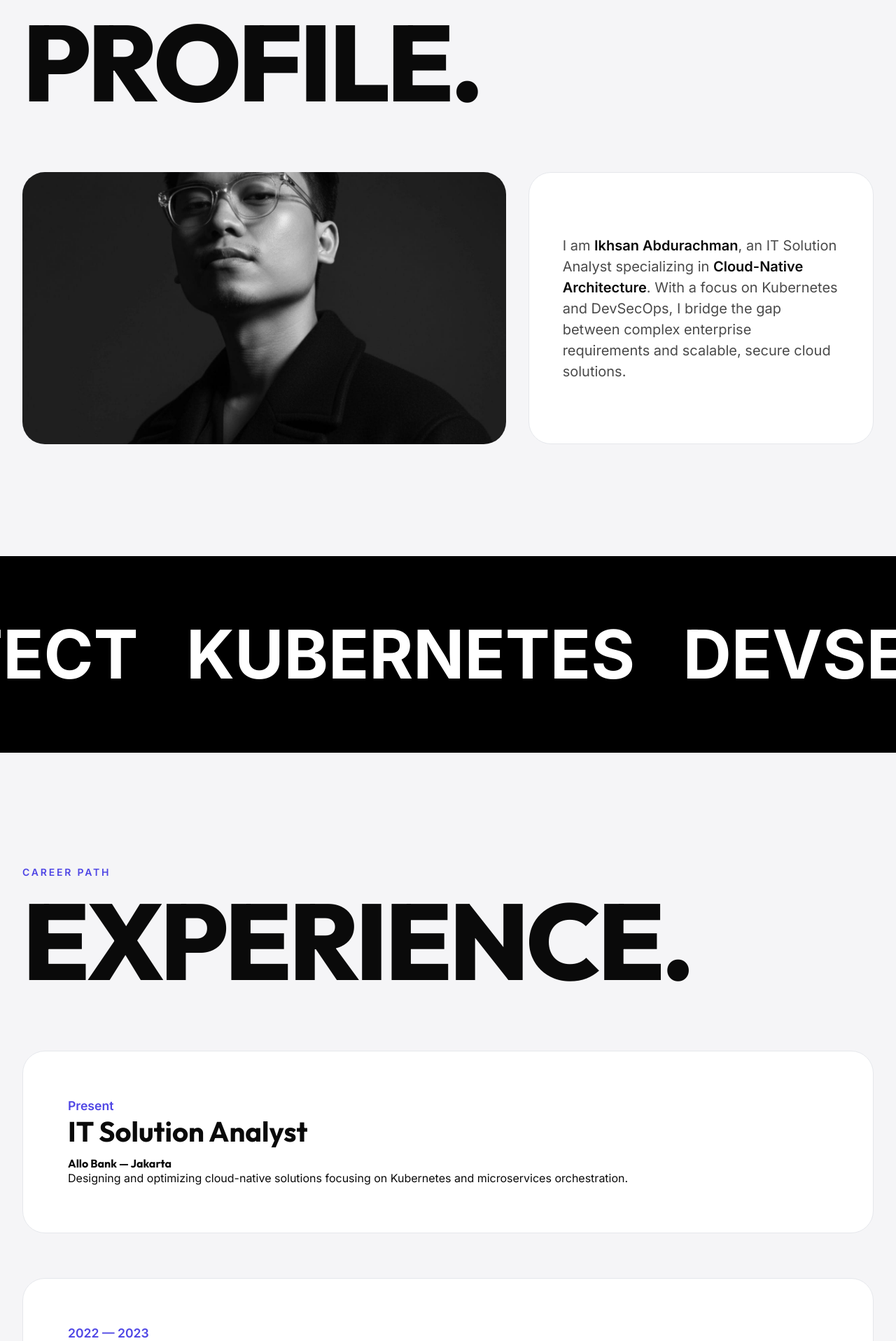
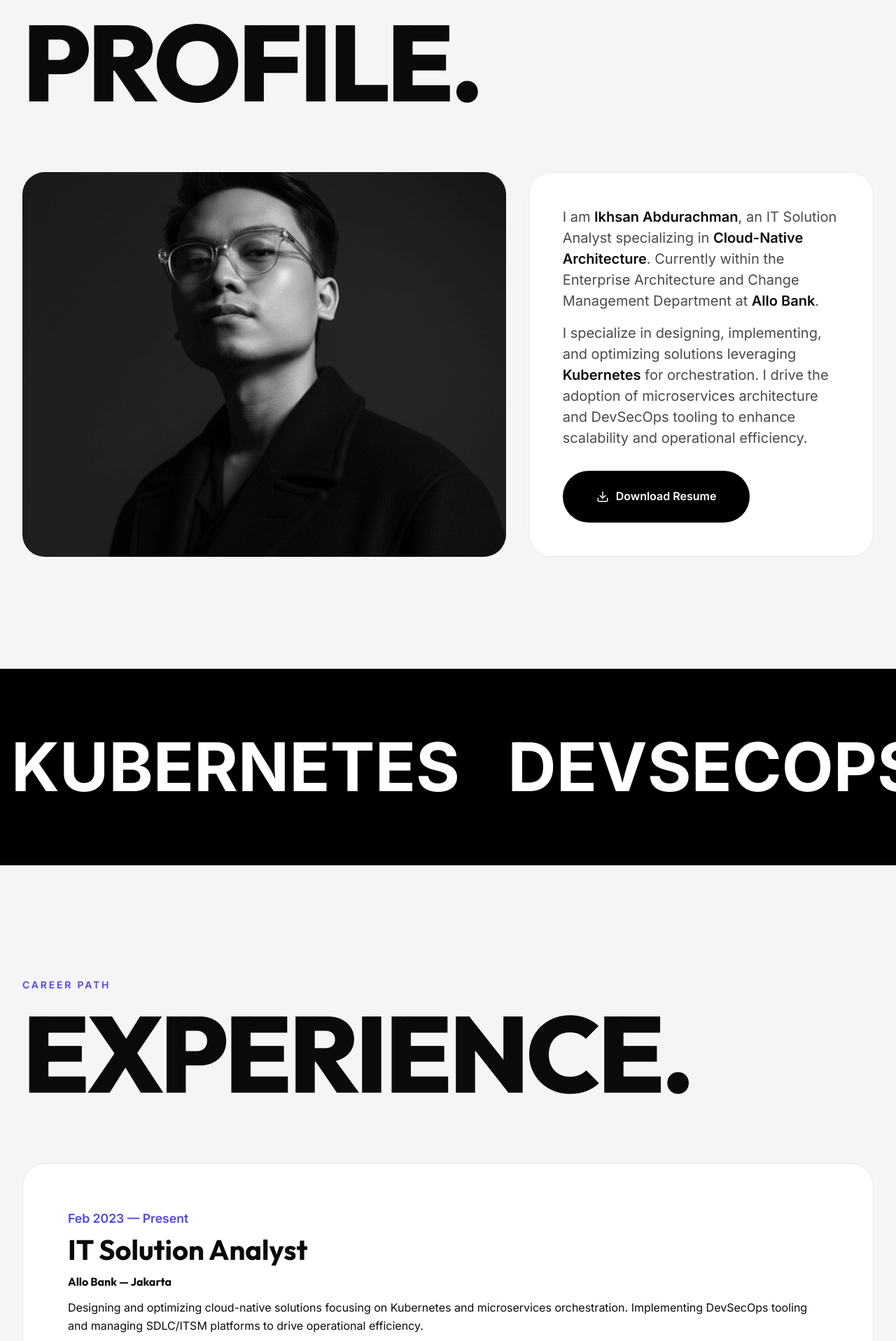
Before and after one commit to ihsbramn/ihsbramn.github.io, a PHP site: page / in a window 1280 px wide. Shown: the part 979-2896 px from the top of the page at 70% size. Run offline with PHP 8.4, Linux system fonts and the light colour scheme.

Commit message:
update resume

```diff
--- a/components/footer.js
+++ b/components/footer.js
@@ -85,7 +85,7 @@ class CustomFooter extends HTMLElement {
             <a href="mailto:ihsbramn.work@gmail.com">email</a>
             <a href="https://github.com/ihsbramn" target="_blank">github</a>
           </div>
-          <p class="copyright">© 2025 Ikhsan Abdurachman</p>
+          <p class="copyright">© 2026 Ikhsan Abdurachman</p>
         </div>
       </footer>
     `;
--- a/components/navbar.js
+++ b/components/navbar.js
@@ -75,7 +75,9 @@ class CustomNavbar extends HTMLElement {
         <ul class="nav-links">
           <li><a href="#about">About</a></li>
           <li><a href="#experience">Works</a></li>
+          <li><a href="#education">Education</a></li>
           <li><a href="#skills">Skills</a></li>
+          <li><a href="#certifications">Certified</a></li>
           <li><a href="#contact">Contact</a></li>
         </ul>
       </nav>
--- a/index.html
+++ b/index.html
@@ -48,10 +48,20 @@
                 <div class="bio-card reveal">
                     <p>
                         I am <span class="highlight">Ikhsan Abdurachman</span>, an IT Solution Analyst specializing in
-                        <span class="highlight">Cloud-Native Architecture</span>.
-                        With a focus on Kubernetes and DevSecOps, I bridge the gap between complex enterprise
-                        requirements and scalable, secure cloud solutions.
+                        <span class="highlight">Cloud-Native Architecture</span>. Currently within the Enterprise
+                        Architecture and Change Management Department at <span class="highlight">Allo Bank</span>.
                     </p>
+                    <p class="mt-4">
+                        I specialize in designing, implementing, and optimizing solutions leveraging <span
+                            class="highlight">Kubernetes</span> for orchestration. I drive the adoption of microservices
+                        architecture and DevSecOps tooling to enhance scalability and operational efficiency.
+                    </p>
+                    <div class="mt-8">
+                        <a href="./assets/CV_Ikhsan Abdurachman.docx.pdf" download class="magnetic-btn">
+                            <i data-feather="download" style="width: 18px; height: 18px; margin-right: 10px;"></i>
+                            Download Resume
+                        </a>
+                    </div>
                 </div>
             </div>
         </section>
@@ -64,6 +74,8 @@
                 <span>DevSecOps</span>
                 <span>Microservices</span>
                 <span>IT Solution Analyst</span>
+                <span>Kubernetes</span>
+                <span>Cloud-Native</span>
             </div>
         </div>
 
@@ -78,12 +90,13 @@
                 <!-- Job 1 -->
                 <div class="work-item reveal">
                     <div class="work-info">
-                        <span class="work-role">Present</span>
+                        <span class="work-role">Feb 2023 — Present</span>
                         <h3>IT Solution Analyst</h3>
                         <p class="font-heading">Allo Bank — Jakarta</p>
                         <p class="text-secondary mt-4">
                             Designing and optimizing cloud-native solutions focusing on Kubernetes and microservices
-                            orchestration.
+                            orchestration. Implementing DevSecOps tooling and managing SDLC/ITSM platforms to drive
+                            operational efficiency.
                         </p>
                     </div>
                 </div>
@@ -91,18 +104,51 @@
                 <!-- Job 2 -->
                 <div class="work-item reveal">
                     <div class="work-info">
-                        <span class="work-role">2022 — 2023</span>
-                        <h3>IT Acceleration Program</h3>
+                        <span class="work-role">Nov 2022 — Feb 2023</span>
+                        <h3>Allo LEAD (Learning Acceleration Academy)</h3>
                         <p class="font-heading">Allo Bank x Hacktiv8</p>
+                        <p class="text-secondary mt-4">
+                            Intensive IT Acceleration Program in collaboration with Hacktiv8.
+                        </p>
                     </div>
                 </div>
 
                 <!-- Job 3 -->
                 <div class="work-item reveal">
                     <div class="work-info">
-                        <span class="work-role">2021</span>
-                        <h3>Access Service Operation</h3>
-                        <p class="font-heading">Telkom Indonesia</p>
+                        <span class="work-role">Jun 2021 — Aug 2021</span>
+                        <h3>Access Service Operation Internship</h3>
+                        <p class="font-heading">Telkom Indonesia — Semarang</p>
+                        <p class="text-secondary mt-4">
+                            Developed full-stack dashboard for helpdesk using Laravel and Python-based Telegram bots for
+                            technician reporting.
+                        </p>
+                    </div>
+                </div>
+            </div>
+        </section>
+
+        <!-- Education Section -->
+        <section id="education">
+            <div class="section-header reveal">
+                <span class="section-tag">Learning</span>
+                <h2 class="section-title massive text-lowercase">education.</h2>
+            </div>
+
+            <div class="work-grid">
+                <div class="work-item reveal">
+                    <div class="work-info">
+                        <span class="work-role">2018 — 2022</span>
+                        <h3>Telkom University</h3>
+                        <p class="font-heading">Bachelor of Information System</p>
+                        <p class="text-secondary mt-4">GPA 3.54 (Cum Laude)</p>
+                    </div>
+                </div>
+                <div class="work-item reveal">
+                    <div class="work-info">
+                        <span class="work-role">2015 — 2018</span>
+                        <h3>25 Bandung Senior High School</h3>
+                        <p class="font-heading">Science Major</p>
                     </div>
                 </div>
             </div>
@@ -115,18 +161,61 @@
                 <h2 class="section-title massive text-lowercase">skills.</h2>
             </div>
 
-            <div class="work-grid">
+            <div class="work-grid" style="grid-template-columns: repeat(auto-fit, minmax(300px, 1fr));">
                 <div class="work-item reveal">
                     <h3>Containerization</h3>
-                    <p class="text-secondary">Kubernetes, Docker, Container orchestration.</p>
+                    <p class="text-secondary">Kubernetes, Docker, Orchestration, Container management.</p>
                 </div>
                 <div class="work-item reveal">
                     <h3>DevSecOps</h3>
-                    <p class="text-secondary">CI/CD pipelines, security automation.</p>
+                    <p class="text-secondary">CI/CD pipelines, security automation, SDLC optimization.</p>
                 </div>
                 <div class="work-item reveal">
                     <h3>Cloud-Native</h3>
-                    <p class="text-secondary">Architecture design & implementation.</p>
+                    <p class="text-secondary">Microservices architecture, Scalability & Performance.</p>
+                </div>
+                <div class="work-item reveal">
+                    <h3>ITSM & Tooling</h3>
+                    <p class="text-secondary">Jira, Confluence, Atlassian stack, API Gateways.</p>
+                </div>
+            </div>
+        </section>
+
+        <!-- Certifications -->
+        <section id="certifications">
+            <div class="section-header reveal">
+                <span class="section-tag">Credentials</span>
+                <h2 class="section-title massive text-uppercase">certified.</h2>
+            </div>
+
+            <div class="work-grid">
+                <div class="work-item reveal">
+                    <div class="work-info">
+                        <span class="work-role">Feb 2024 — Feb 2027</span>
+                        <h3>Manajemen Risiko Perbankan Kualifikasi 4</h3>
+                        <p class="font-heading">BNSP (Badan Nasional Sertifikasi Profesi)</p>
+                    </div>
+                </div>
+                <div class="work-item reveal">
+                    <div class="work-info">
+                        <span class="work-role">2023</span>
+                        <h3>Atlassian Fundamentals</h3>
+                        <p class="font-heading">Jira, Jira Service Management, & Confluence</p>
+                    </div>
+                </div>
+                <div class="work-item reveal">
+                    <div class="work-info">
+                        <span class="work-role">2023</span>
+                        <h3>Jira & Jira Service Management Administrator</h3>
+                        <p class="font-heading">Metro Data Academy</p>
+                    </div>
+                </div>
+                <div class="work-item reveal">
+                    <div class="work-info">
+                        <span class="work-role">2021 — 2026</span>
+                        <h3>Junior Web Developer</h3>
+                        <p class="font-heading">LSP Informatika BNSP</p>
+                    </div>
                 </div>
             </div>
         </section>
@@ -139,8 +228,8 @@
             </div>
 
             <div class="work-item reveal">
-                <h3>Smart Tourism Platform</h3>
-                <p class="font-heading">ICHELSS 2022</p>
+                <h3>Smart Tourism Platform for Tourist with Disabilities</h3>
+                <p class="font-heading">The Second HISPISI's International Conference (ICHELSS 2022)</p>
                 <a href="https://journal.unj.ac.id/unj/index.php/hispisi/article/view/30999" target="_blank"
                     class="magnetic-btn mt-4" style="padding: 1rem 2rem;">Read Paper</a>
             </div>
@@ -161,7 +250,7 @@
                 <a href="https://www.linkedin.com/in/ihsbramn/" target="_blank"
                     class="work-item reveal text-decoration-none">
                     <h3>LinkedIn</h3>
-                    <p class="text-secondary">in/ihsbramn</p>
+                    <p class="text-secondary">linkedin.com/in/ihsbramn</p>
                 </a>
             </div>
         </section>
--- a/style.css
+++ b/style.css
@@ -299,7 +299,8 @@ section {
     font-size: 1.1rem;
     font-weight: 600;
     color: var(--accent);
-    margin-bottom: 1rem;
+    margin-bottom: 0.5rem;
+    display: block;
 }
 
 /* ========================================
@@ -384,6 +385,18 @@ section {
     text-transform: uppercase;
 }
 
+.mt-4 {
+    margin-top: 1rem;
+}
+
+.mt-8 {
+    margin-top: 2rem;
+}
+
+.text-decoration-none {
+    text-decoration: none;
+}
+
 .marquee-container {
     overflow: hidden;
     white-space: nowrap;
```
Also changed, not shown: 1 other file.
